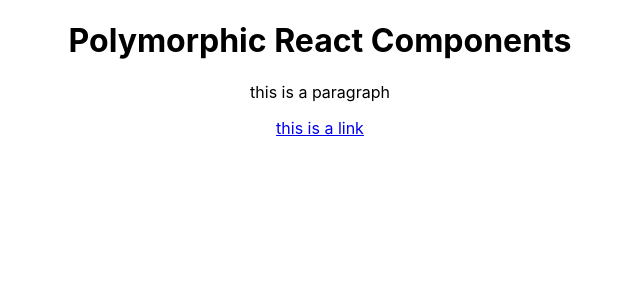
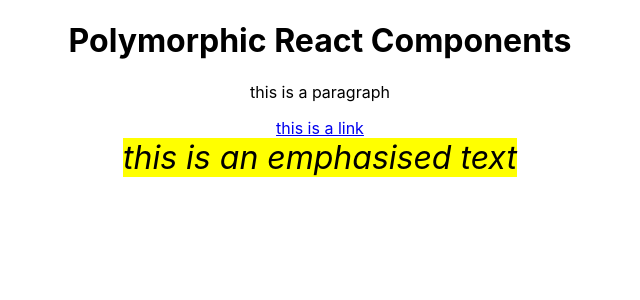
Before and after one commit to march213/polymorphic-components, a React (Vite) app: page / in a window 1280 px wide. Shown: the top 300 px of the page, without its empty margins (320-960 px from the left). Built offline with nearby package versions, Linux system fonts and the light colour scheme.

Commit message:
use another component as react element

```diff
--- a/src/App.tsx
+++ b/src/App.tsx
@@ -1,4 +1,18 @@
 import { Text } from './components';
+
+const Emphasis = ({ children }: { children: string }) => {
+  return (
+    <em
+      style={{
+        backgroundColor: 'yellow',
+        color: 'black',
+        fontSize: '32px',
+      }}
+    >
+      {children}
+    </em>
+  );
+};
 
 function App() {
   return (
@@ -8,6 +22,8 @@ function App() {
       <Text as="a" href="#">
         this is a link
       </Text>
+      <br />
+      <Text as={Emphasis}>this is an emphasised text</Text>
     </div>
   );
 }
```
